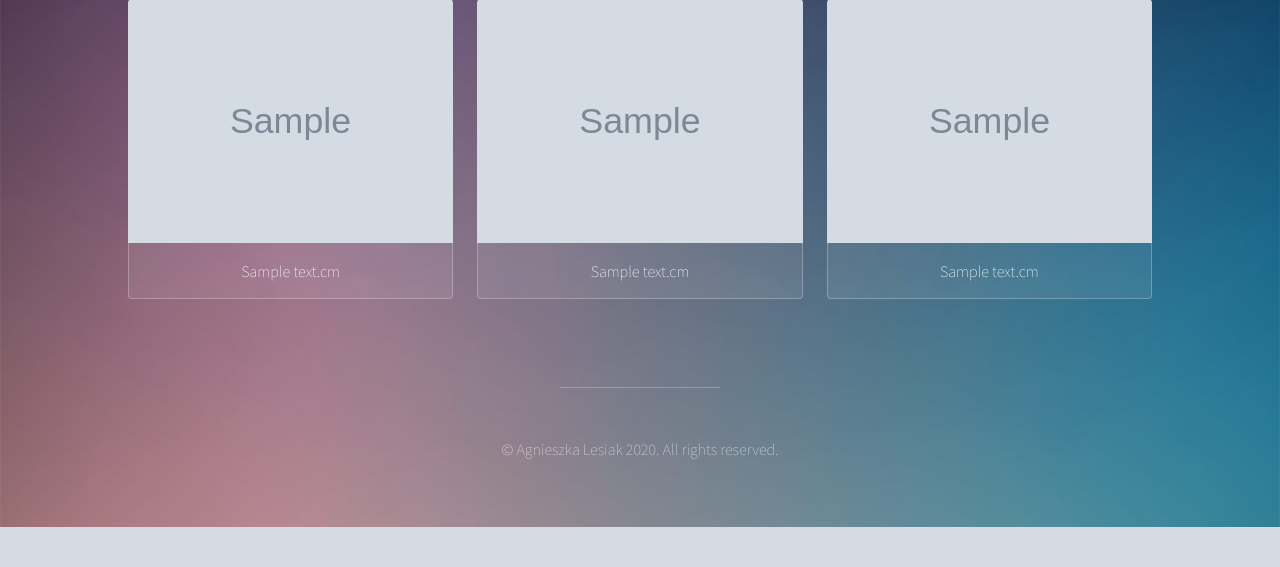
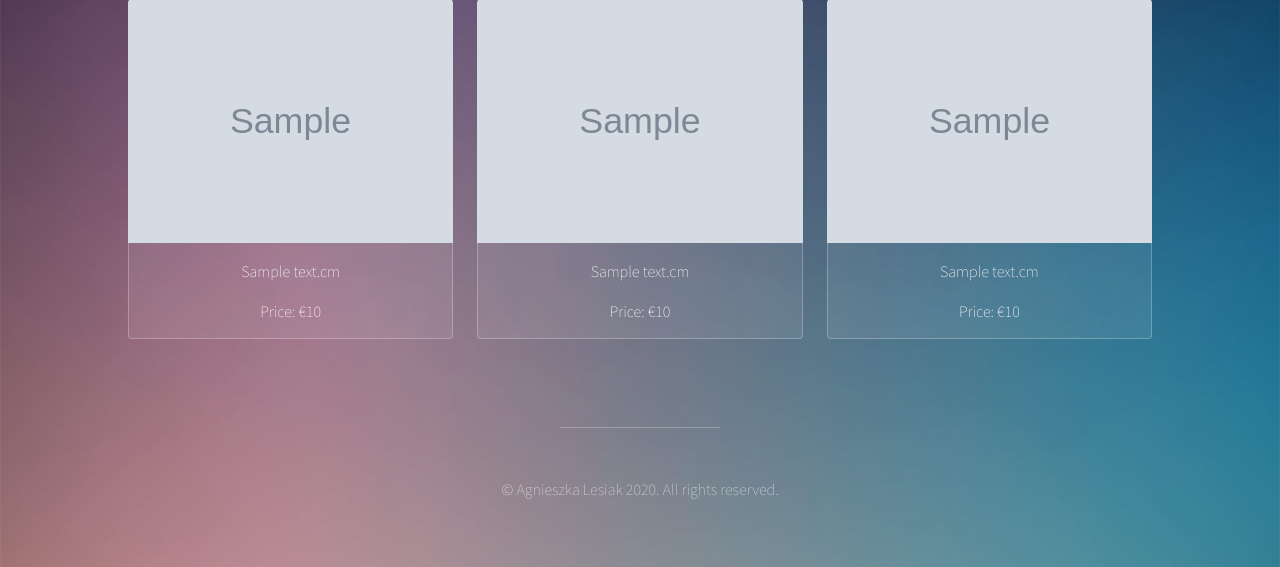
Before and after one commit to wiktorlesiak/agapainting.art, a PHP site: page /index.php in a window 1280 px wide. Shown: the part 461-1028 px from the top of the page. Before the commit the page ends 988 px from the top, so only its background shows below. Run offline with PHP 8.4, Linux system fonts and the light colour scheme; tables that the repository leaves empty or names only in its code hold one stand-in row (values such as "Sample post"); grey boxes marked "Sample" are stand-in pictures.

Commit message:
added price

```diff
--- a/index.php
+++ b/index.php
@@ -48,6 +48,14 @@ require_once('dbconnection.php');
                                         <a href="<?php echo $row["image"]; ?>">
                                             <img src="<?php echo $row["image"]; ?>" alt="" />
                                             <h3><?php echo $row["description"]; ?>cm</h3>
+                                            <h3><?php
+                                            if ($row["p_price"] == 0){
+                                            //Do Nothing
+                                            }else{
+                                            echo "Price: &euro;" . $row["p_price"];
+                                            }
+                                            ?>
+                                            </h3>
                                         </a>
                                         <?php
                                         }
@@ -70,6 +78,14 @@ require_once('dbconnection.php');
                                         <a href="<?php echo $row2["image"]; ?>">
                                             <img src="<?php echo $row2["image"]; ?>" alt="" />
                                             <h3><?php echo $row2["description"]; ?>cm</h3>
+                                            <h3><?php
+                                            if ($row2["p_price"] == 0){
+                                            //Do Nothing
+                                            }else{
+                                            echo "Price: &euro;" . $row2["p_price"];
+                                            }
+                                            ?>
+                                            </h3>
                                         </a>
                                         <?php
                                         }
@@ -92,6 +108,14 @@ require_once('dbconnection.php');
                                         <a href="<?php echo $row3["image"]; ?>">
                                             <img src="<?php echo $row3["image"]; ?>" alt="" />
                                             <h3><?php echo $row3["description"]; ?>cm</h3>
+                                            <h3><?php
+                                            if ($row3["p_price"] == 0){
+                                            //Do Nothing
+                                            }else{
+                                            echo "Price: &euro;" . $row3["p_price"];
+                                            }
+                                            ?>
+                                            </h3>
                                         </a>
                                         <?php
                                         }
```
